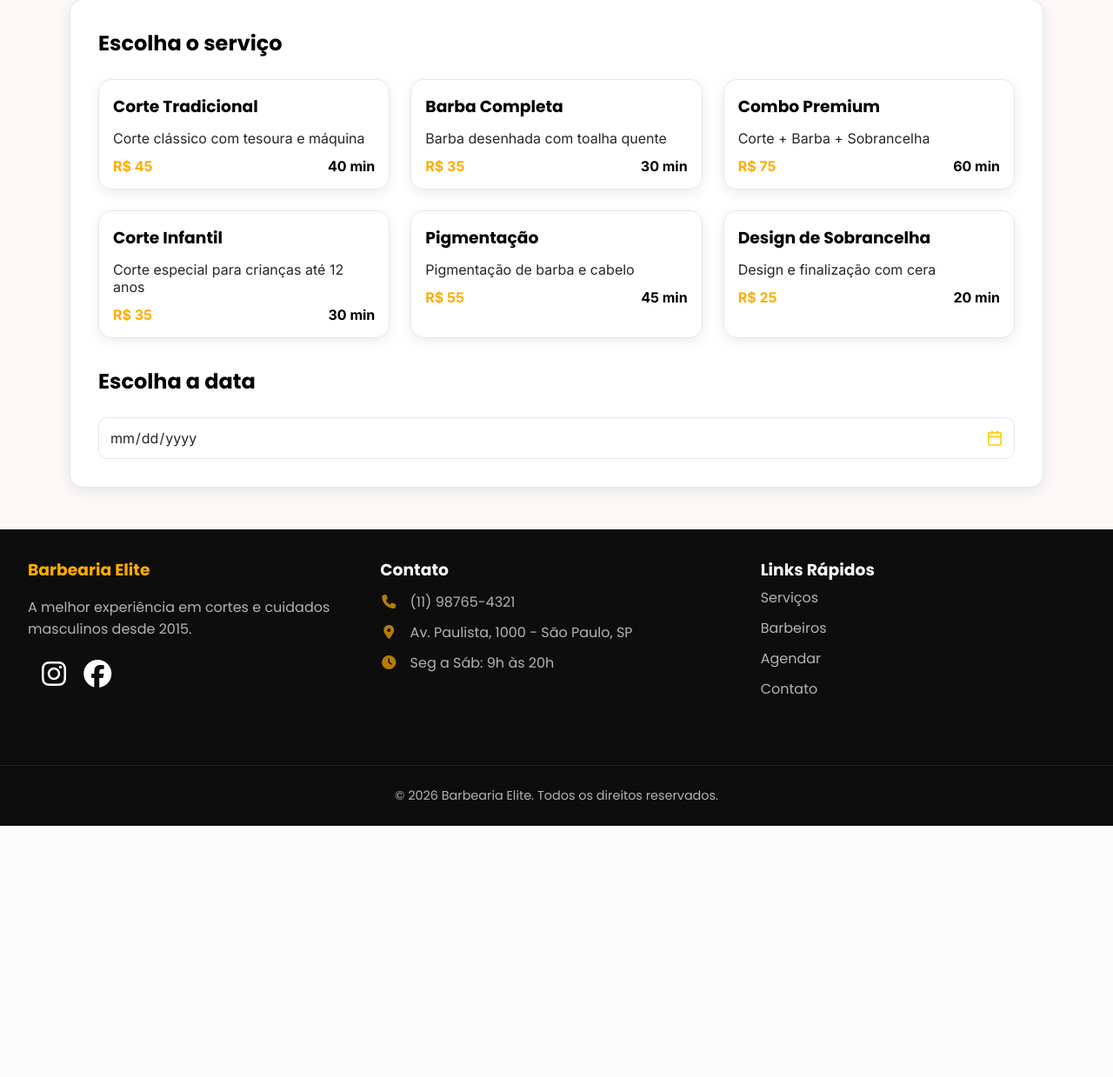
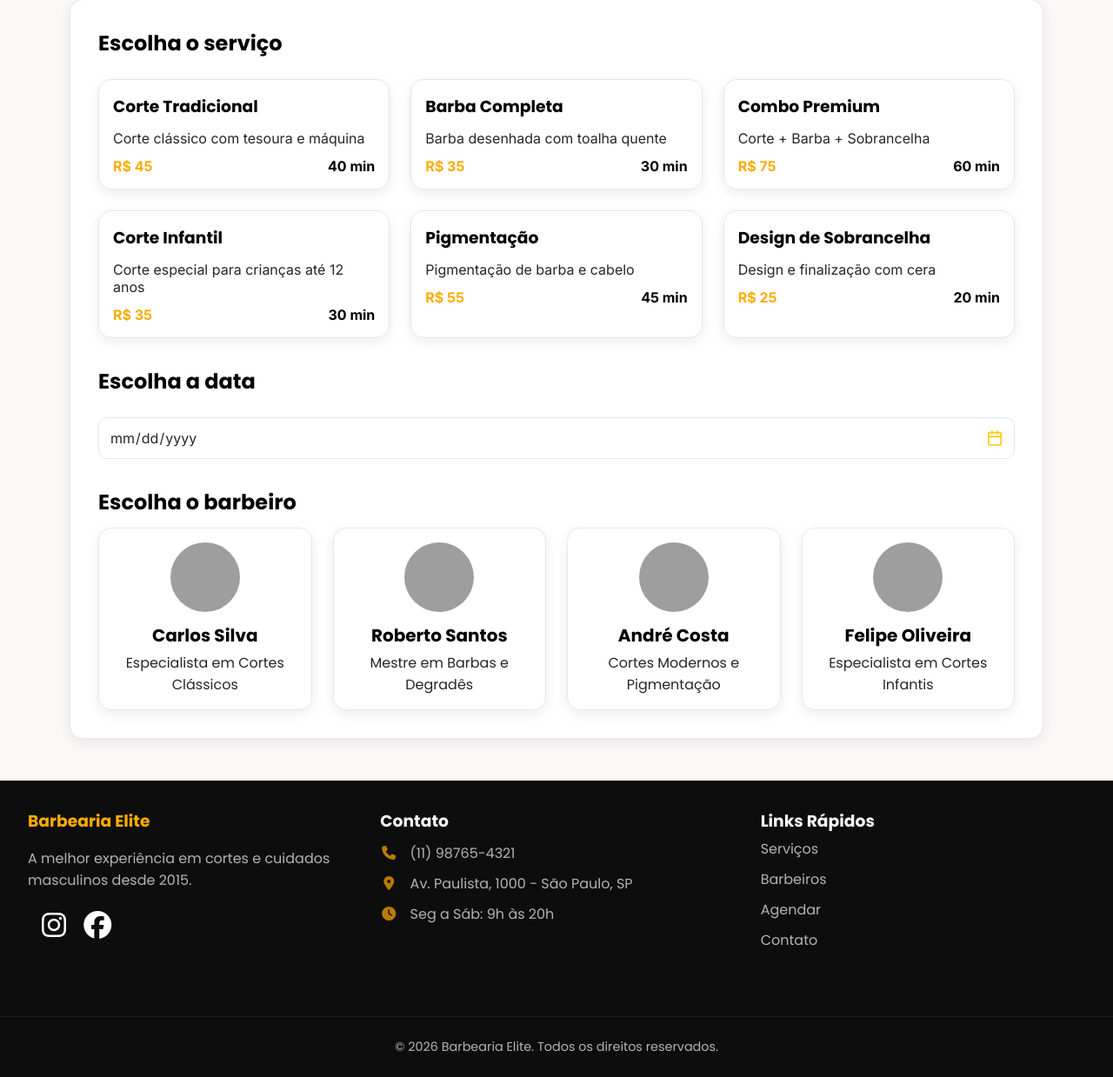
Before and after one commit to gustamoraiss/barbertime, a Flask app: page /agendamento in a window 1280 px wide. Shown: the part 133-1372 px from the top of the page at 87% size. Before the commit the page ends 1083 px from the top, so only its background shows below. Run offline with Flask 3, Linux system fonts and the light colour scheme; some web fonts are replaced; grey boxes are pictures that could not be loaded.

Commit message:
feat: adiciona secao de escolha de barbeiro ao formulario da pagina de agendamento

```diff
--- a/static/css/agendamento.css
+++ b/static/css/agendamento.css
@@ -80,6 +80,10 @@
     color: var(--cor-amarelo);
 }
 
+.secao-data {
+    margin-bottom: 2em;
+}
+
 .secao-data-titulo {
     font-size: 1.5rem;
     margin-bottom: 1em;
@@ -102,6 +106,82 @@
     transform: scale(1.2);
     transition: transform 0.2s;
 }
+
+.secao-barbeiros {
+    display: flex;
+    flex-direction: column;
+    gap: 0.75em;
+}
+
+.barbeiros-card-textos {
+    display: flex;
+    flex-direction: column;
+    gap: 0.25em;
+}
+
+.barbeiros-cards {
+    display: grid;
+    grid-template-columns: repeat(4, 1fr);;
+    gap: 1.5em;
+}
+
+
+.card-barbeiro {
+    display: flex;
+    flex-direction: column;
+    width: 100%;
+    border: 1px solid var(--cor-cinza-border);
+    box-shadow: 0 4px 15px rgba(0, 0, 0, 0.08);
+    border-radius: 15px;
+    padding: 1em;
+    gap: 0.75em;
+    cursor: pointer;
+    transition: transform 0.2s ease, box-shadow 0.2s ease;
+}
+
+
+.card-barbeiro:hover {
+    border-color: var(--cor-amarelo);
+    transform: translateY(-5px);
+    box-shadow: 0 8px 25px rgba(0, 0, 0, 0.15);
+}
+
+.card-barbeiro:has(.input-escondido:checked) {
+    border-color: var(--cor-amarelo);
+    background-color: var(--cor-amarelo-selecionado);
+}
+
+.card-barbeiro-container {
+    display: flex;
+    flex-direction: column;
+    gap: 0.75em;
+    align-items: center;
+    text-align: center;
+}
+
+.barbeiro-imagem {
+    width: 80px;
+    height: 80px;
+    border-radius: 50%;
+    object-fit: cover;
+}
+
+.card-textos {
+    display: flex;
+    flex-direction: column;
+    gap: 0.25em;
+}
+
+.card-textos-titulo {
+    font-size: 1.25rem;
+    font-weight: bold;
+}
+
+.card-textos-descricao {
+    font-size: 1rem;
+    color: var(--cor-cinza-escuro);
+}
+
 @media (max-width: 768px) {
     .agendamento {
         margin: 2em;
@@ -109,6 +189,10 @@
 
     .secao-servicos-grid {
         grid-template-columns: 1fr;
+    }
+
+    .barbeiros-cards {
+    grid-template-columns: 1fr;
     }
 }
 
@@ -120,4 +204,8 @@
     .secao-servicos-grid {
         grid-template-columns: repeat(2, 1fr);
     }
+
+    .barbeiros-cards {
+    grid-template-columns: repeat(2, 1fr);
+    }
 }
--- a/templates/agendamento.html
+++ b/templates/agendamento.html
@@ -83,6 +83,54 @@
                 <input type="date" id="data-agendamento" name="data" class="input-data" required  >
             </label>
         </div>
+        <div class="secao-barbeiros">
+            <h2 class="secao-barbeiros-titulo">Escolha o barbeiro</h2>
+            <div class="barbeiros-cards">
+                <label for="barbeiro1" class="card-barbeiro">
+                    <div class="card-barbeiro-container">
+                        <input type="radio" id="barbeiro1" name="barbeiro" value="Carlos Silva" class="input-escondido" required>
+                        <img src="https://images.unsplash.com/photo-1507003211169-0a1dd7228f2d?w=300&h=300&fit=crop" alt="Foto do Carlos Silva" class="barbeiro-imagem">
+                        <div class="barbeiros-card-textos">
+                            <h3 class="card-textos-titulo">Carlos Silva</h3>
+                            <p class="card-textos-descricao">Especialista em Cortes Clássicos</p>
+                        </div>
+                    </div>
+                </label>
+
+                <label for="barbeiro2" class="card-barbeiro">
+                    <div class="card-barbeiro-container">
+                        <input type="radio" id="barbeiro2" name="barbeiro" value="Roberto Santos" class="input-escondido" required>
+                        <img src="https://images.unsplash.com/photo-1506794778202-cad84cf45f1d?w=300&h=300&fit=crop" alt="Foto do Roberto Santos" class="barbeiro-imagem">
+                        <div class="barbeiros-card-textos">
+                            <h3 class="card-textos-titulo">Roberto Santos</h3>
+                            <p class="card-textos-descricao">Mestre em Barbas e Degradês</p>
+                        </div>
+                    </div>
+                </label>
+
+                <label for="barbeiro3" class="card-barbeiro">
+                    <div class="card-barbeiro-container">
+                        <input type="radio" id="barbeiro3" name="barbeiro" value="André Costa" class="input-escondido" required>
+                        <img src="https://images.unsplash.com/photo-1500648767791-00dcc994a43e?w=300&h=300&fit=crop" alt="Foto do André Costa" class="barbeiro-imagem">
+                        <div class="barbeiros-card-textos">
+                            <h3 class="card-textos-titulo">André Costa</h3>
+                            <p class="card-textos-descricao">Cortes Modernos e Pigmentação</p>
+                        </div>
+                    </div>
+                </label>
+
+                <label for="barbeiro4" class="card-barbeiro">
+                    <div class="card-barbeiro-container">
+                        <input type="radio" id="barbeiro4" name="barbeiro" value="Felipe Oliveira" class="input-escondido" required>
+                        <img src="https://images.unsplash.com/photo-1472099645785-5658abf4ff4e?w=300&h=300&fit=crop" alt="Foto do Felipe Oliveira" class="barbeiro-imagem">
+                        <div class="barbeiros-card-textos">
+                            <h3 class="card-textos-titulo">Felipe Oliveira</h3>
+                            <p class="card-textos-descricao">Especialista em Cortes Infantis</p>
+                        </div>
+                    </div>
+                </label>
+            </div>
+        </div>
     </div>
 </form>
 {% endblock %}
```
